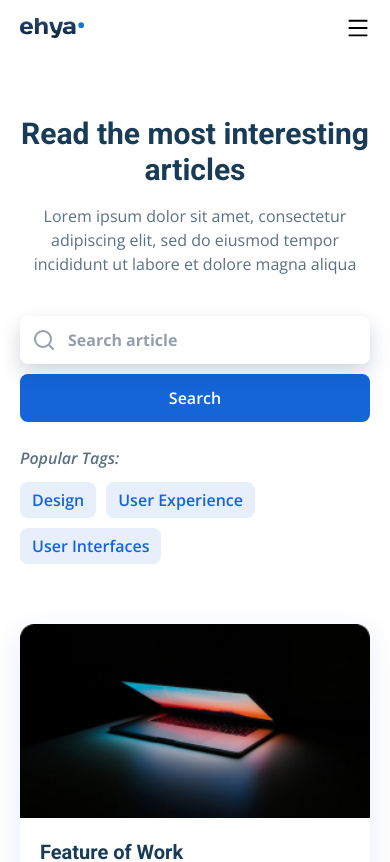
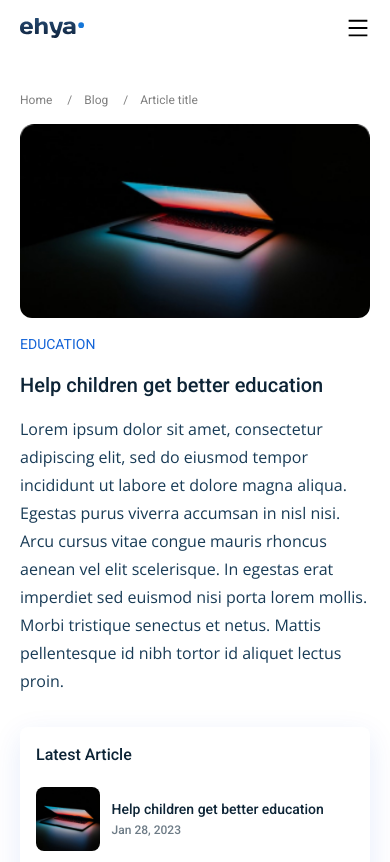
Before and after one commit to rizan1998/mern-blog-frontend, a React (Create React App) app: page /blog/1 in a window 390 px wide. Shown: the top 862 px of the page. Built offline with nearby package versions, Linux system fonts and the light colour scheme.

Commit message:
add page for article page finishing the mobile view (unfinished on tablet and desktop device

```diff
--- a/docker-compose.prod.yml
+++ b/docker-compose.prod.yml
@@ -7,3 +7,5 @@
     build:
       context: .
       target: production
+    ports:
+      - 3100:80
--- a/package.json
+++ b/package.json
@@ -9,14 +9,16 @@
     "react": "^18.2.0",
     "react-dom": "^18.2.0",
     "react-icons": "^4.8.0",
+    "react-router-dom": "^6.16.0",
     "react-scripts": "5.0.1",
     "web-vitals": "^2.1.0"
   },
   "scripts": {
     "start": "react-scripts start",
     "build": "react-scripts build",
-    "devdocker": "docker-compose -f docker-compose.dev.yml up",
-    "proddocker" : "docker-compose -f docker-compose.prod.yml build",
+    "devup": "docker-compose -f docker-compose.dev.yml up",
+    "devdown": "docker-compose -f docker-compose.dev.yml down",
+    "prodbuild": "docker-compose -f docker-compose.prod.yml build",
     "test": "react-scripts test",
     "eject": "react-scripts eject"
   },
--- a/src/App.js
+++ b/src/App.js
@@ -1,10 +1,15 @@
 import "./App.css";
+import { Routes, Route } from "react-router-dom";
 import HomePage from "./pages/home/HomePage";
+import ArticleDetailPage from "./pages/home/articleDetail/ArticleDetailPage";
 
 function App() {
   return (
     <div className="App font-opensans">
-      <HomePage />
+      <Routes>
+        <Route index path="/" element={<HomePage />}></Route>
+        <Route index path="/blog/:id" element={<ArticleDetailPage />}></Route>
+      </Routes>
     </div>
   );
 }
--- /dev/null
+++ b/src/components/BreadCrumbs.jsx
@@ -0,0 +1,16 @@
+import React from "react";
+import { Link } from "react-router-dom";
+
+const BreadCrumbs = ({ data }) => {
+  return (
+    <div className="flex items-center py-4 overflow-x-auto whitespace-nowrap">
+      {data.map((item, index) => (
+        <div className="text-black opacity-50 text-xs md:text-sm font-roboto">
+          <Link to={item.link}>{item.name}</Link> {index !== data.length - 1 && <span className="px-3">/</span>}
+        </div>
+      ))}
+    </div>
+  );
+};
+
+export default BreadCrumbs;
--- a/src/index.js
+++ b/src/index.js
@@ -1,11 +1,12 @@
 import React from "react";
 import ReactDOM from "react-dom/client";
+import { BrowserRouter } from "react-router-dom";
 import "./index.css";
 import App from "./App";
 
 const root = ReactDOM.createRoot(document.getElementById("root"));
 root.render(
-  <React.StrictMode>
+  <BrowserRouter>
     <App />
-  </React.StrictMode>
+  </BrowserRouter>
 );
--- /dev/null
+++ b/src/pages/home/articleDetail/ArticleDetailPage.jsx
@@ -0,0 +1,82 @@
+import React from "react";
+import MainLayout from "../../../components/MainLayout";
+import BreadCrumbs from "../../../components/BreadCrumbs";
+import { images } from "../../../constants";
+import { Link } from "react-router-dom";
+import SuggestPosts from "./container/SuggestPosts";
+
+const breadCrumbsData = [
+  {
+    name: "Home",
+    link: "/",
+  },
+  {
+    name: "Blog",
+    link: "/blog",
+  },
+  {
+    name: "Article title",
+    link: "/blog/1",
+  },
+];
+
+const postsData = [
+  {
+    _id: "1",
+    image: images.Post1Image,
+    title: "Help children get better education",
+    createdAt: "2023-01-28T15:32:52.607+0000",
+  },
+  {
+    _id: "2",
+    image: images.Post1Image,
+    title: "Help children get better education",
+    createdAt: "2023-01-28T15:32:52.607+0000",
+  },
+  {
+    _id: "3",
+    image: images.Post1Image,
+    title: "Help children get better education",
+    createdAt: "2023-01-28T15:32:52.607+0000",
+  },
+  {
+    _id: "4",
+    image: images.Post1Image,
+    title: "Help children get better education",
+    createdAt: "2023-01-28T15:32:52.607+0000",
+  },
+  {
+    _id: "5",
+    image: images.Post1Image,
+    title: "Help children get better education",
+    createdAt: "2023-01-28T15:32:52.607+0000",
+  },
+];
+
+const tagsData = ["Medical", "Lifestyle", "Learn", "Healty", "Food", "Diet", "Education"];
+
+function ArticleDetailPage() {
+  return (
+    <MainLayout>
+      <section className="container mx-auto max-w-5x1 flex flex-col px-5 py-5">
+        <article className="flex-1">
+          <BreadCrumbs data={breadCrumbsData} />
+          <img className="rounded-xl w-full" src={images.Post1Image} alt="laptop" />
+          <Link to="/blog?category=selectedCategory" className="text-primary text-sm font-roboto inline-block mt-4 md:text-base">
+            EDUCATION
+          </Link>
+          <h1 className="text-xl font-medium font-roboto my-4 text-dark-hard md:text-[26px]"> Help children get better education</h1>
+          <div className="mt-4 text-dark-soft">
+            <p className="leading-7">
+              Lorem ipsum dolor sit amet, consectetur adipiscing elit, sed do eiusmod tempor incididunt ut labore et dolore magna aliqua. Egestas purus viverra accumsan in nisl nisi. Arcu cursus vitae congue mauris rhoncus aenean vel elit
+              scelerisque. In egestas erat imperdiet sed euismod nisi porta lorem mollis. Morbi tristique senectus et netus. Mattis pellentesque id nibh tortor id aliquet lectus proin.
+            </p>
+          </div>
+        </article>
+        <SuggestPosts header="Latest Article" posts={postsData} tags={tagsData} className="mt-8" />
+      </section>
+    </MainLayout>
+  );
+}
+
+export default ArticleDetailPage;
--- /dev/null
+++ b/src/pages/home/articleDetail/container/SuggestPosts.jsx
@@ -0,0 +1,37 @@
+import React from "react";
+import { Link } from "react-router-dom";
+
+const SuggestPosts = ({ className, header, posts = [], tags }) => {
+  return (
+    <div className={`w-full shadow-[rgba(7,_65,_210,_0.1)_0px_9px_30px] rounded-lg p-4 ${className}`}>
+      <h2 className="font-roboto font-medium text-dark-hard md:text-xl">{header}</h2>
+      <div className="grid gap-y-5 mt-5 md:grid-cols-2 md:gap-x-5">
+        {posts.map((item) => (
+          <div key={item._id} className="flex space-x-3 flex-nowrap items-center">
+            <img src={item.image} alt={item.image} className="aspect-square object-cover rounded-lg w-1/5" />
+            <div className="text-sm font-roboto text-dark-hard font-medium">
+              <h3>{item.title}</h3>
+              <span className="text-xs opacity-60">
+                {new Date(item.createdAt).toLocaleDateString("en-US", {
+                  day: "numeric",
+                  month: "short",
+                  year: "numeric",
+                })}
+              </span>
+            </div>
+          </div>
+        ))}
+      </div>
+      <h2 className="font-roboto font-medium text-dark-hard mt-8 ">Tags</h2>
+      <div className="flex flex-wrap gap-x-2 gap-y-2 mt-4">
+        {tags.map((item) => (
+          <Link to="/" className="inline-block rounded-md px-3 py-1.5 bg-primary font-roboto text-xs text-white ">
+            {item}
+          </Link>
+        ))}
+      </div>
+    </div>
+  );
+};
+
+export default SuggestPosts;
```
Also changed, not shown: 2 other files (tests, documents, lock files or other folders).
